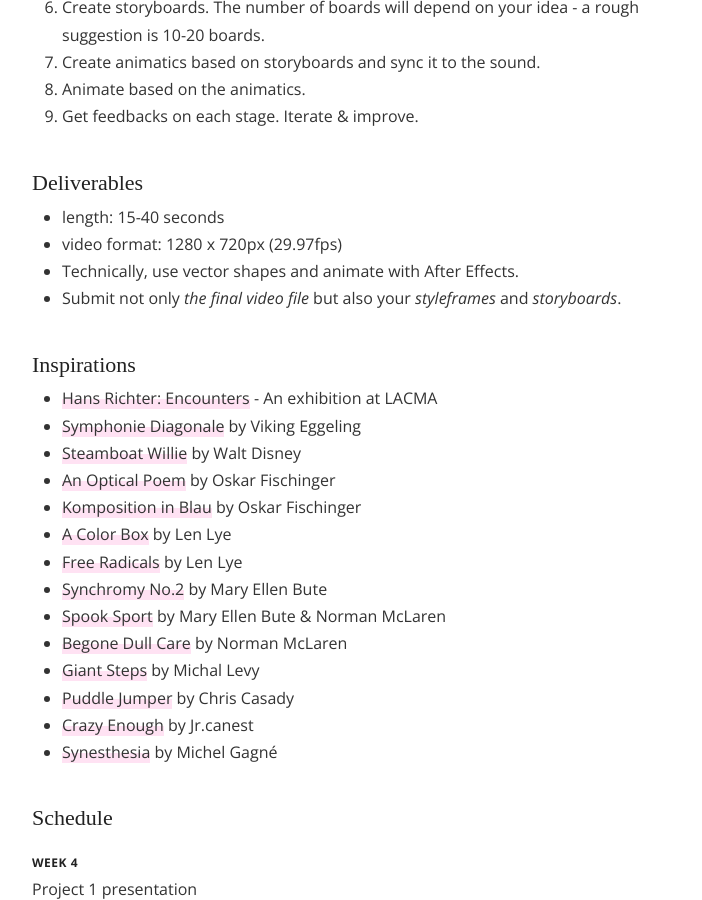
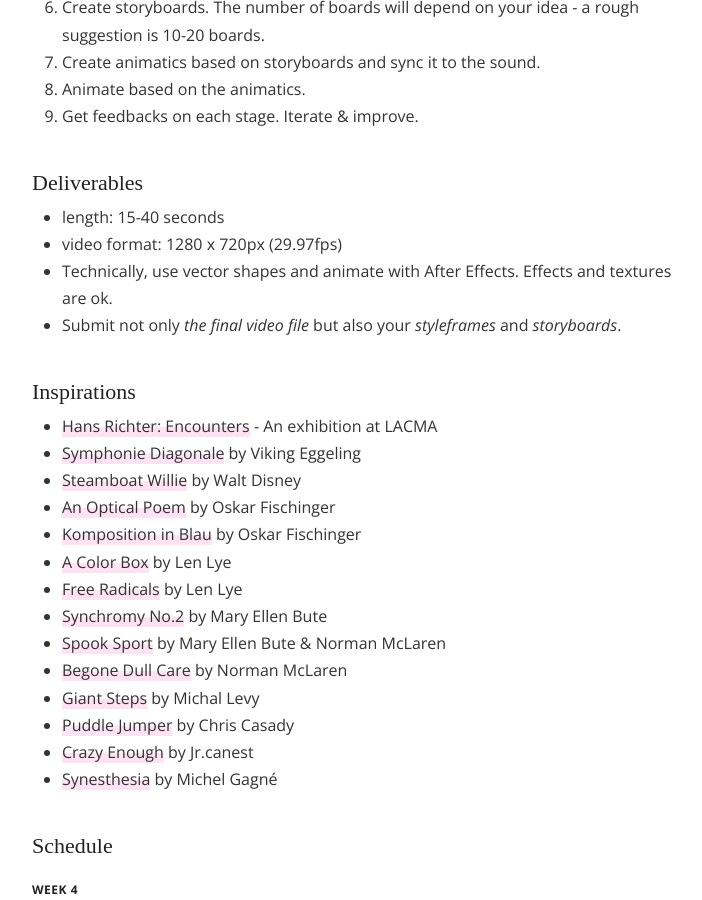
Before and after one commit to Mirandadaa/mica-gd300, a Jekyll site: the page built from _posts/130-6-1-proj-animate-sound.md, in a window 1280 px wide and 900 px high, scrolled down 2008 px. Shown: the whole window, without its empty margins (288-990 px from the left). Built offline with Jekyll 4.4.1, drawn with Linux system fonts in a browser that asks for light colours; some web fonts are replaced.

Commit message:
quick edit

```diff
--- a/_posts/130-6-1-proj-animate-sound.md
+++ b/_posts/130-6-1-proj-animate-sound.md
@@ -58,7 +58,7 @@ Additionally, think about how you can use all the design elements in this contex
 ## Deliverables
 - length: 15-40 seconds
 - video format: 1280 x 720px (29.97fps)
-- Technically, use vector shapes and animate with After Effects.
+- Technically, use vector shapes and animate with After Effects. Effects and textures are ok.
 - Submit not only *the final video file* but also your *styleframes* and *storyboards*.
 
 
```
